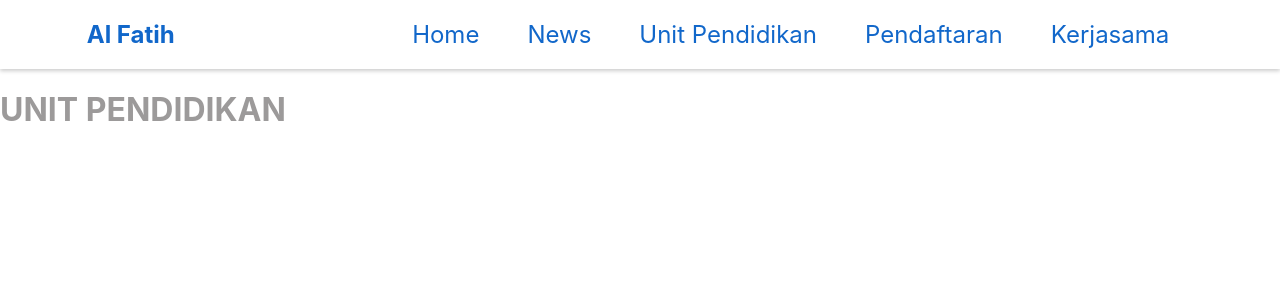
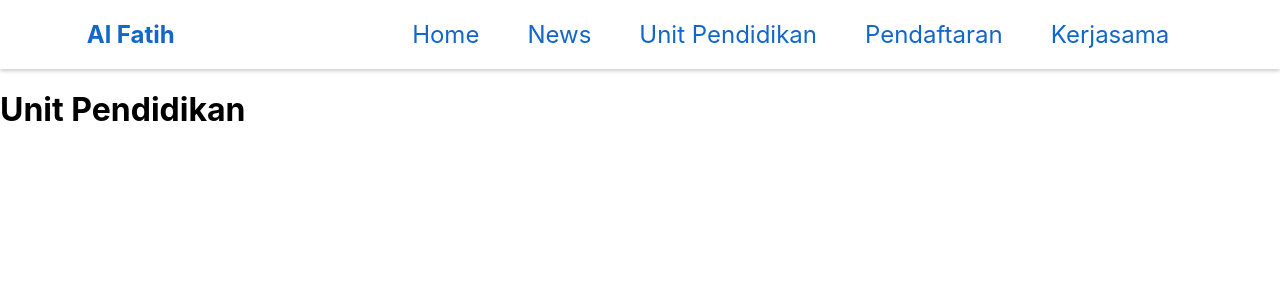
Before and after one commit to samosa76/Learn-React, a React (Create React App) app: page / in a window 1280 px wide. Shown: the top 300 px of the page. Built offline with nearby package versions, Linux system fonts and the light colour scheme.

Commit message:
make a pages for every route

```diff
--- a/src/App.js
+++ b/src/App.js
@@ -1,15 +1,15 @@
-import Kerjasama from './Kerjasama/Kerjasama';
-import Unitpendidikan from './UnitPendidikan/Unitpendidikan';
-import Pendaftaran from './Pendaftaran/Pendaftaran';
 import { Route, Routes } from 'react-router-dom';
 import Layout from './Layout/Layout';
+import UnitPendidikan from './Pages/UnitPendidikan';
+import Pendaftaran from './Pages/Pendaftaran';
+import Kerjasama from './Pages/Kerjasama';
 
 function App() {
   return (
     <div>
       <Layout>
         <Routes>
-          <Route path='/' element={<Unitpendidikan />}></Route>
+          <Route path='/' element={<UnitPendidikan />}></Route>
           <Route path='/Pendaftaran' element={<Pendaftaran />}></Route>
           <Route path='/Kerjasama' element={<Kerjasama />}></Route>
         </Routes>
--- a/src/Kerjasama/Kerjasama.js
+++ /dev/null
@@ -1,15 +0,0 @@
-import style from './Kerjasama.module.css'
-
-function Kerjasama() {
-
-    return (
-        <div>
-            <h1>Kerjasama</h1>
-        </div>
-
-    )
-}
-
-
-
-export default Kerjasama;
--- a/src/Pages/Kerjasama.js
+++ b/src/Pages/Kerjasama.js
@@ -0,0 +1,9 @@
+function Kerjasama() {
+    return(
+        <div>
+            <h1>Kerjasama</h1>
+        </div>
+    )
+}
+
+export default Kerjasama;
--- a/src/Pages/Pendaftaran.js
+++ b/src/Pages/Pendaftaran.js
@@ -0,0 +1,9 @@
+function Pendaftaran() {
+    return (
+        <div>
+            <h1>Pendaftaran</h1>
+        </div>
+    );
+}
+
+export default Pendaftaran;
--- a/src/Pages/UnitPendidikan.js
+++ b/src/Pages/UnitPendidikan.js
@@ -0,0 +1,9 @@
+function UnitPendidikan() {
+    return (
+        <div>
+            <h1>Unit Pendidikan</h1>
+        </div>
+    )
+}
+
+export default UnitPendidikan;
--- a/src/Pendaftaran/Pendaftaran.js
+++ /dev/null
@@ -1,11 +0,0 @@
-import style from './Pendaftaran.module.css'
-
-function Pendaftaran() {
-    return(
-        <div>
-            <h1>Ini adalah Pendaftaran</h1>
-        </div>
-    )
-}
-
-export default Pendaftaran;
--- a/src/UnitPendidikan/Unitpendidikan.js
+++ /dev/null
@@ -1,13 +0,0 @@
-import style from './Unitpendidikan.module.css'
-function Unitpendidikan() {
-    return (
-        <div>
-            <div>
-                <h1 className={style.Title}>UNIT PENDIDIKAN</h1>
-            </div>
-        </div>
-    );
-
-}
-
-export default Unitpendidikan;
--- a/src/UnitPendidikan/Unitpendidikan.module.css
+++ /dev/null
@@ -1,4 +0,0 @@
-.Title {
-    justify-content: center;
-    color: rgb(156, 154, 154);
-}
```
Also changed, not shown: src/Pages/Home.js (+9 -0 lines), src/Pages/News.js (+9 -0 lines), src/Kerjasama/Kerjasama.module.css (deleted), src/Pendaftaran/Pendaftaran.module.css (deleted).
